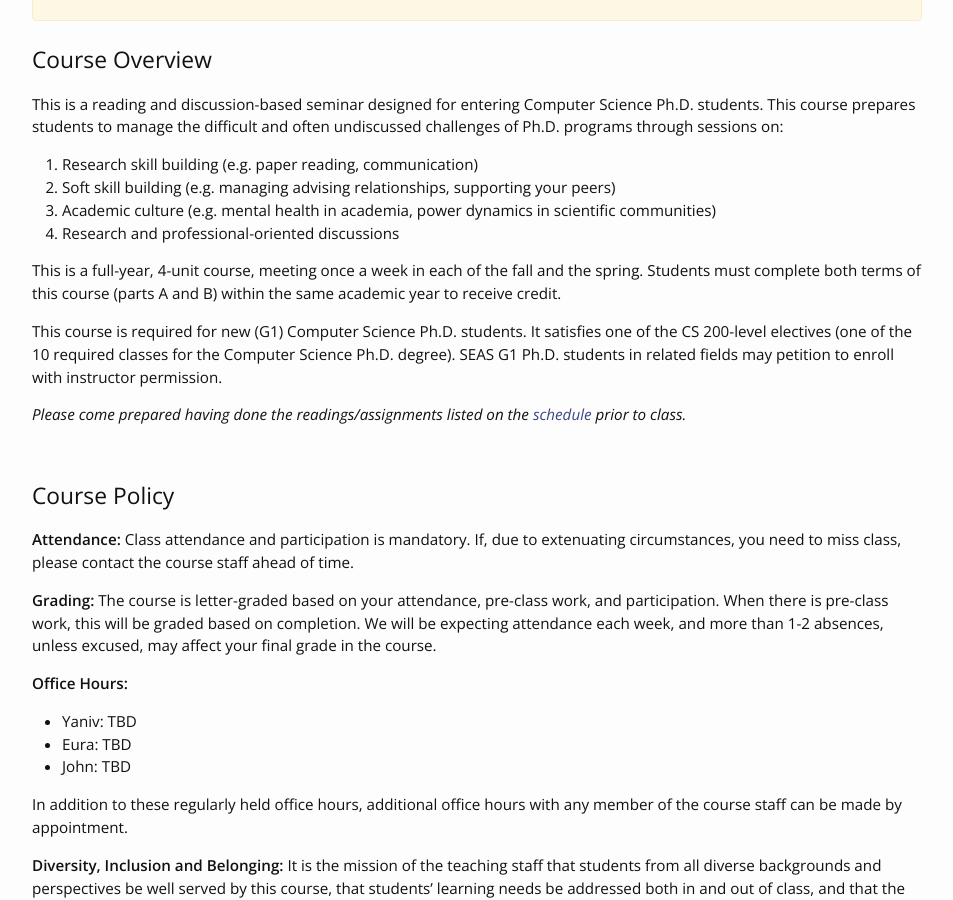
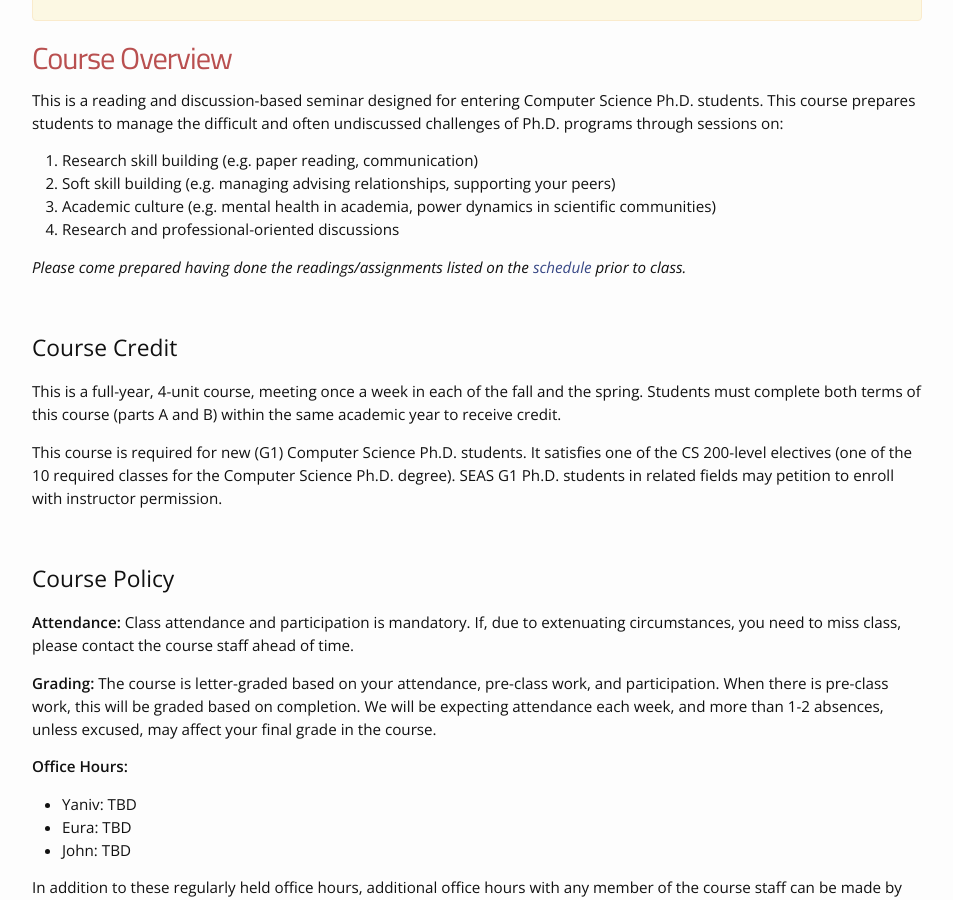
Before and after one commit to yanivyacoby/harvard-cs290, a Jekyll site: the page built from index.md, in a window 1280 px wide and 900 px high, scrolled down 351 px. Shown: the whole window, without its empty margins (163-1116 px from the left). Built offline with Jekyll 4.4.1, drawn with Linux system fonts in a browser that asks for light colours; nearby versions of some CDN libraries; our own code applies the rules of GitHub Pages for plain Markdown files.

Commit message:
Update index.md

```diff
--- a/index.md
+++ b/index.md
@@ -2,7 +2,7 @@
 layout: home
 ---
 
-## Course Overview
+# Course Overview
 
 This is a reading and discussion-based seminar designed for entering Computer Science Ph.D. students. This course prepares students to manage the difficult and often undiscussed challenges of Ph.D. programs through sessions on:
 1. Research skill building (e.g. paper reading, communication)
@@ -10,11 +10,15 @@ This is a reading and discussion-based seminar designed for entering Computer Sc
 3. Academic culture (e.g. mental health in academia, power dynamics in scientific communities)
 4. Research and professional-oriented discussions
 
+*Please come prepared having done the readings/assignments listed on the [schedule]({{ site.baseurl }}/schedule/) prior to class.*
+
+<br/>
+
+## Course Credit
+
 This is a full-year, 4-unit course, meeting once a week in each of the fall and the spring. Students must complete both terms of this course (parts A and B) within the same academic year to receive credit.
 
 This course is required for new (G1) Computer Science Ph.D. students. It satisfies one of the CS 200-level electives (one of the 10 required classes for the Computer Science Ph.D. degree). SEAS G1 Ph.D. students in related fields may petition to enroll with instructor permission.
-
-*Please come prepared having done the readings/assignments listed on the [schedule]({{ site.baseurl }}/schedule/) prior to class.*
 
 <br/>
 
```
